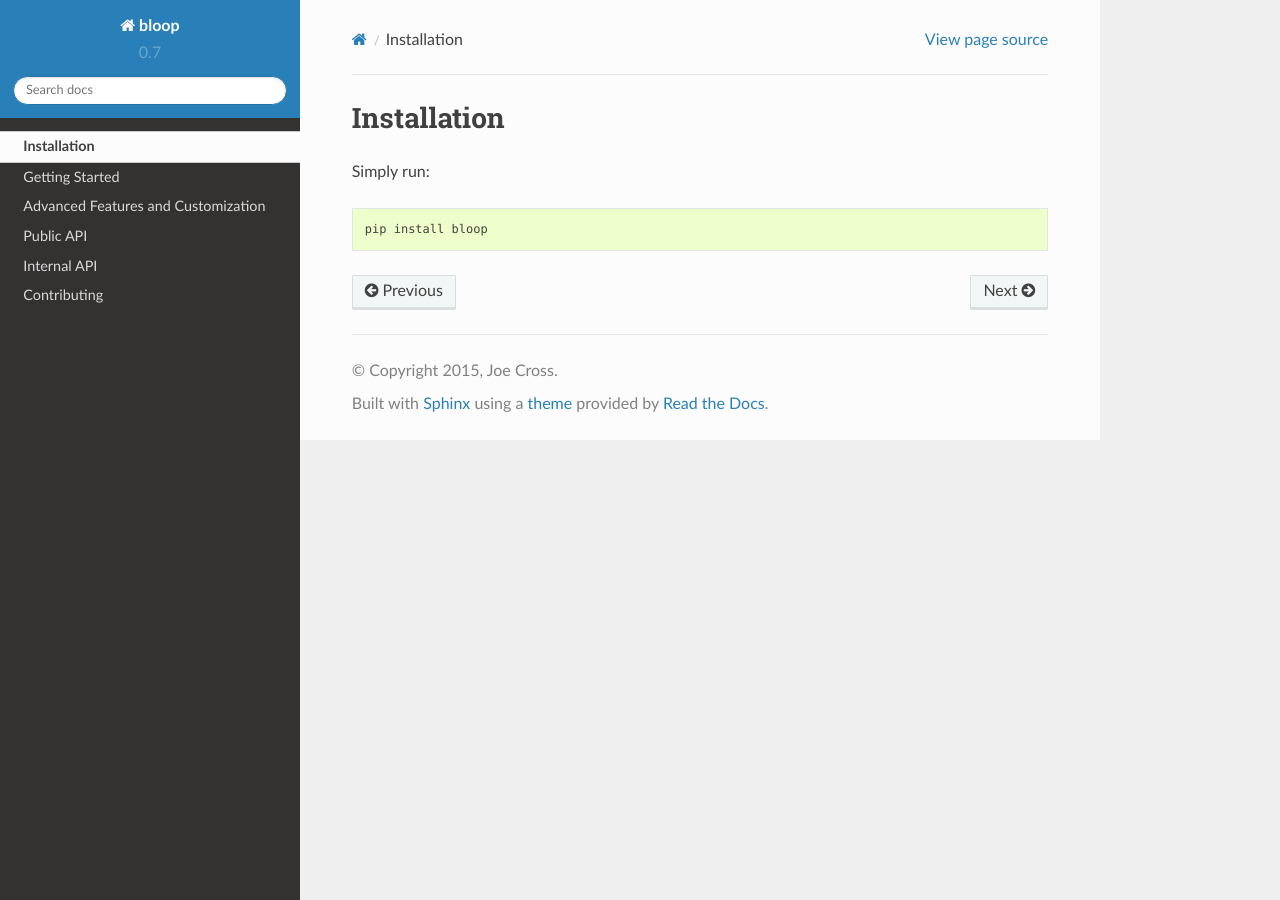
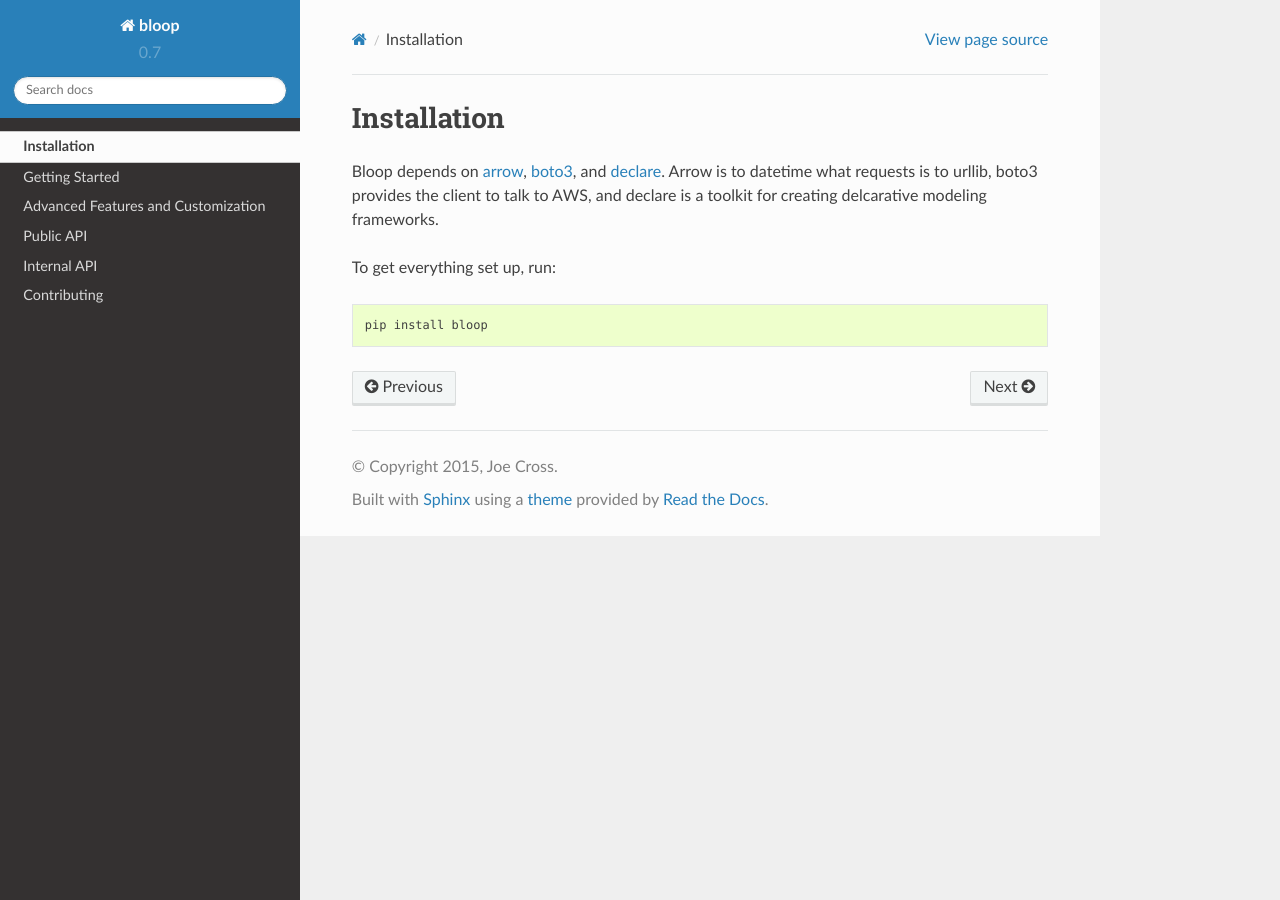
Before and after one commit to numberoverzero/bloop, a Sphinx documentation site: the page built from docs/installation.rst, in a window 1280 px wide. Built offline with Sphinx 7.4.7 and the Read the Docs theme 2.0.0, drawn with Linux system fonts in a browser that asks for light colours.

Commit message:
Explain dependencies in installation.rst

```diff
--- a/docs/installation.rst
+++ b/docs/installation.rst
@@ -1,7 +1,14 @@
-============
 Installation
 ============
 
-Simply run::
+Bloop depends on arrow_, boto3_, and declare_.  Arrow is to datetime what
+requests is to urllib, boto3 provides the client to talk to AWS, and declare is
+a toolkit for creating delcarative modeling frameworks.
+
+To get everything set up, run::
 
     pip install bloop
+
+.. _arrow: https://github.com/crsmithdev/arrow
+.. _boto3: https://github.com/boto/boto3
+.. _declare: https://github.com/numberoverzero/declare
```
